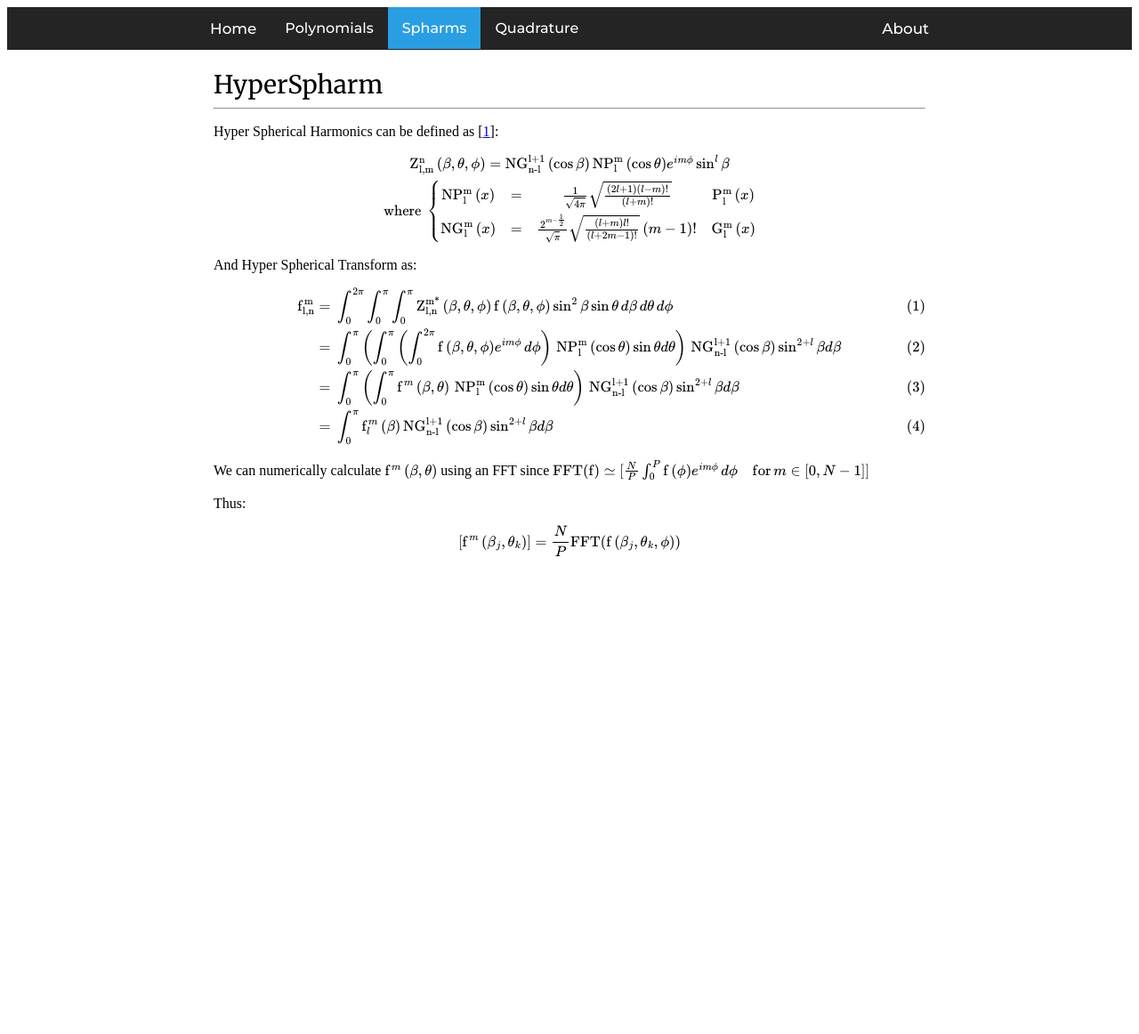
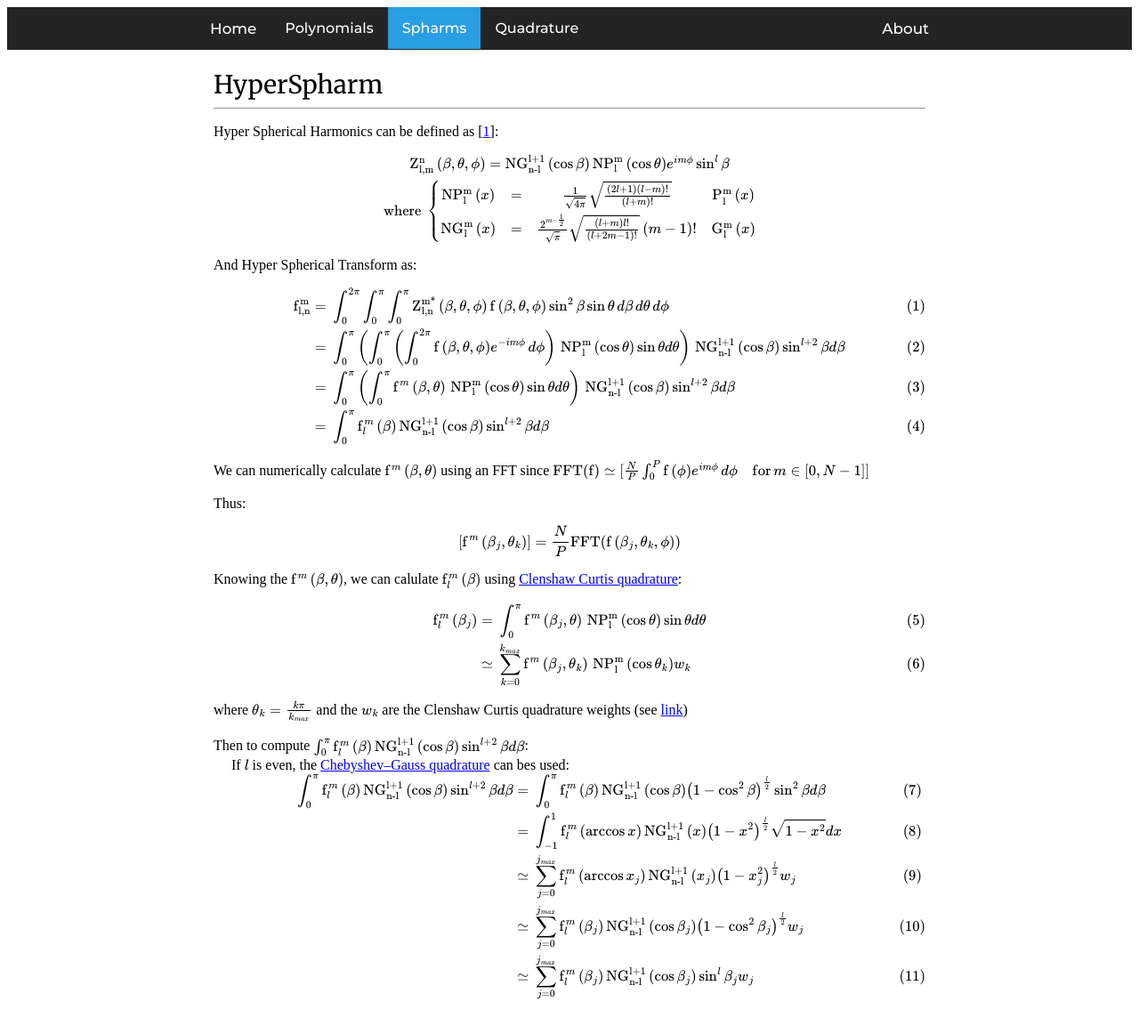
Before and after one commit to sylvaus/hyperspharm, a Jekyll site: the page built from hyperspharm.md, in a window 1280 px wide and 1400 px high. Shown: the top 1162 px of the window at 89% size. Built offline with Jekyll 4.4.1, drawn with Linux system fonts in a browser that asks for light colours; nearby versions of some CDN libraries; our own code applies the rules of GitHub Pages for plain Markdown files; formulas are drawn with MathJax 3.

Commit message:
Added information on hyperspharm page

```diff
--- a/hyperspharm.md
+++ b/hyperspharm.md
@@ -11,9 +11,9 @@ $$\begin{matrix} \operatorname{Z^n_{l,m}}{\left (\beta,\theta,\phi \right )} = \
 And Hyper Spherical Transform as:
 
 $$\begin{eqnarray} \operatorname{f^{m}_{l,n}} &=& \int_{0}^{2 \pi}\int_{0}^{\pi}\int_{0}^{\pi} \operatorname{Z^{m*}_{l,n}}{\left (\beta,\theta,\phi \right )} \operatorname{f}{\left (\beta,\theta,\phi \right )} \sin^{2}{\beta} \sin{\theta}\, d\beta\, d\theta\, d\phi
-\\ &=&  \int_{0}^{\pi}\left(\int_{0}^{\pi} \left(\int_{0}^{2 \pi} \operatorname{f}{\left (\beta,\theta,\phi \right )} e^{i m \phi} \, d\phi\right)\, \operatorname{NP^m_l}{\left (\cos\theta \right )}\sin{\theta}d\theta\right)\, \operatorname{NG^{l+1}_{n-l}}{\left (\cos\beta \right )}\sin^{2+l}{\beta}d\beta
-\\ &=&  \int_{0}^{\pi}\left(\int_{0}^{\pi} \operatorname{f}^{m}{\left (\beta,\theta \right )} \, \operatorname{NP^m_l}{\left (\cos\theta \right )}\sin{\theta}d\theta\right)\, \operatorname{NG^{l+1}_{n-l}}{\left (\cos\beta \right )}\sin^{2+l}{\beta}d\beta
-\\ &=&  \int_{0}^{\pi} \operatorname{f}^{m}_{l}{\left (\beta \right )} \operatorname{NG^{l+1}_{n-l}}{\left (\cos\beta \right )}\sin^{2+l}{\beta}d\beta\end{eqnarray}$$
+\\ &=&  \int_{0}^{\pi}\left(\int_{0}^{\pi} \left(\int_{0}^{2 \pi} \operatorname{f}{\left (\beta,\theta,\phi \right )} e^{-i m \phi} \, d\phi\right)\, \operatorname{NP^m_l}{\left (\cos\theta \right )}\sin{\theta}d\theta\right)\, \operatorname{NG^{l+1}_{n-l}}{\left (\cos\beta \right )}\sin^{l+2}{\beta}d\beta
+\\ &=&  \int_{0}^{\pi}\left(\int_{0}^{\pi} \operatorname{f}^{m}{\left (\beta,\theta \right )} \, \operatorname{NP^m_l}{\left (\cos\theta \right )}\sin{\theta}d\theta\right)\, \operatorname{NG^{l+1}_{n-l}}{\left (\cos\beta \right )}\sin^{l+2}{\beta}d\beta
+\\ &=&  \int_{0}^{\pi} \operatorname{f}^{m}_{l}{\left (\beta \right )} \operatorname{NG^{l+1}_{n-l}}{\left (\cos\beta \right )}\sin^{l+2}{\beta}d\beta\end{eqnarray}$$
 
 We can numerically calculate $\operatorname{f}^{m}{\left (\beta,\theta \right )}$ using an FFT since
 $\operatorname{FFT}(\operatorname{f}) \simeq [\frac{N}{P}\int_{0}^{P} \operatorname{f}{\left(\phi \right )} e^{i m \phi} \, d\phi \quad\text{for}\, m \in [0, N-1] ]$
@@ -21,3 +21,21 @@ $\operatorname{FFT}(\operatorname{f}) \simeq [\frac{N}{P}\int_{0}^{P} \operatorn
 Thus:
 
 $$\left[\operatorname{f}^{m}{\left (\beta_j,\theta_k \right )}\right] = \frac{N}{P}\operatorname{FFT}(\operatorname{f}{\left (\beta_j,\theta_k,\phi \right )}) $$
+
+Knowing the $\operatorname{f}^{m}{\left (\beta,\theta \right )}$, we can calulate $\operatorname{f}^{m}_{l}{\left (\beta \right )}$ using [Clenshaw Curtis quadrature](clenshaw_curtis.md):
+
+$$\begin{eqnarray}\operatorname{f}^{m}_{l}{\left (\beta_j \right )}
+&=& \int_{0}^{\pi} \operatorname{f}^{m}{\left (\beta_j,\theta \right )} \, \operatorname{NP^m_l}{\left (\cos\theta \right )}\sin{\theta}d\theta
+\\ &\simeq& \sum_{k=0}^{k_{max}} \operatorname{f}^{m}{\left (\beta_j,\theta_k \right )} \, \operatorname{NP^m_l}{\left (\cos\theta_k \right )}w_k\end{eqnarray}$$
+
+where $\theta_k = \frac{k\pi}{k_{max}}$ and the $w_k$ are the  Clenshaw Curtis quadrature weights (see [link](clenshaw_curtis.md))
+
+Then to compute $$\int_{0}^{\pi} \operatorname{f}^{m}_{l}{\left (\beta \right )} \operatorname{NG^{l+1}_{n-l}}{\left (\cos\beta \right )}\sin^{l+2}{\beta}d\beta$$: <br>
+&nbsp;&nbsp;&nbsp;&nbsp; If $l$ is even, the [Chebyshev–Gauss quadrature](https://en.wikipedia.org/wiki/Chebyshev%E2%80%93Gauss_quadrature) can bes used:<br>
+$$\begin{eqnarray}\int_{0}^{\pi} \operatorname{f}^{m}_{l}{\left (\beta \right )} \operatorname{NG^{l+1}_{n-l}}{\left (\cos\beta \right )}\sin^{l+2}{\beta}d\beta
+&=&  \int_{0}^{\pi} \operatorname{f}^{m}_{l}{\left (\beta \right )} \operatorname{NG^{l+1}_{n-l}}{\left(\cos\beta \right)}\left(1 - \cos^2{\beta} \right)^{\frac{l}{2}}\sin^2{\beta}d\beta
+\\ &=& \int_{-1}^{1} \operatorname{f}^{m}_{l}{\left (\arccos{x} \right )} \operatorname{NG^{l+1}_{n-l}}{\left(x \right)}\left(1 - x^2 \right)^{\frac{l}{2}}\sqrt{1 - x^2}dx
+\\ &\simeq& \sum_{j=0}^{j_{max}} \operatorname{f}^{m}_{l}{\left (\arccos{x_j} \right )} \operatorname{NG^{l+1}_{n-l}}{\left(x_j \right)}\left(1 - x_j^2 \right)^{\frac{l}{2}} w_j
+\\ &\simeq& \sum_{j=0}^{j_{max}} \operatorname{f}^{m}_{l}{\left (\beta_j \right )} \operatorname{NG^{l+1}_{n-l}}{\left(\cos{\beta_j} \right)}\left(1 - \cos^2{\beta_j} \right)^{\frac{l}{2}} w_j
+\\ &\simeq& \sum_{j=0}^{j_{max}} \operatorname{f}^{m}_{l}{\left (\beta_j \right )} \operatorname{NG^{l+1}_{n-l}}{\left(\cos{\beta_j} \right)}\sin^l{\beta_j} w_j
+\end{eqnarray}$$
```
